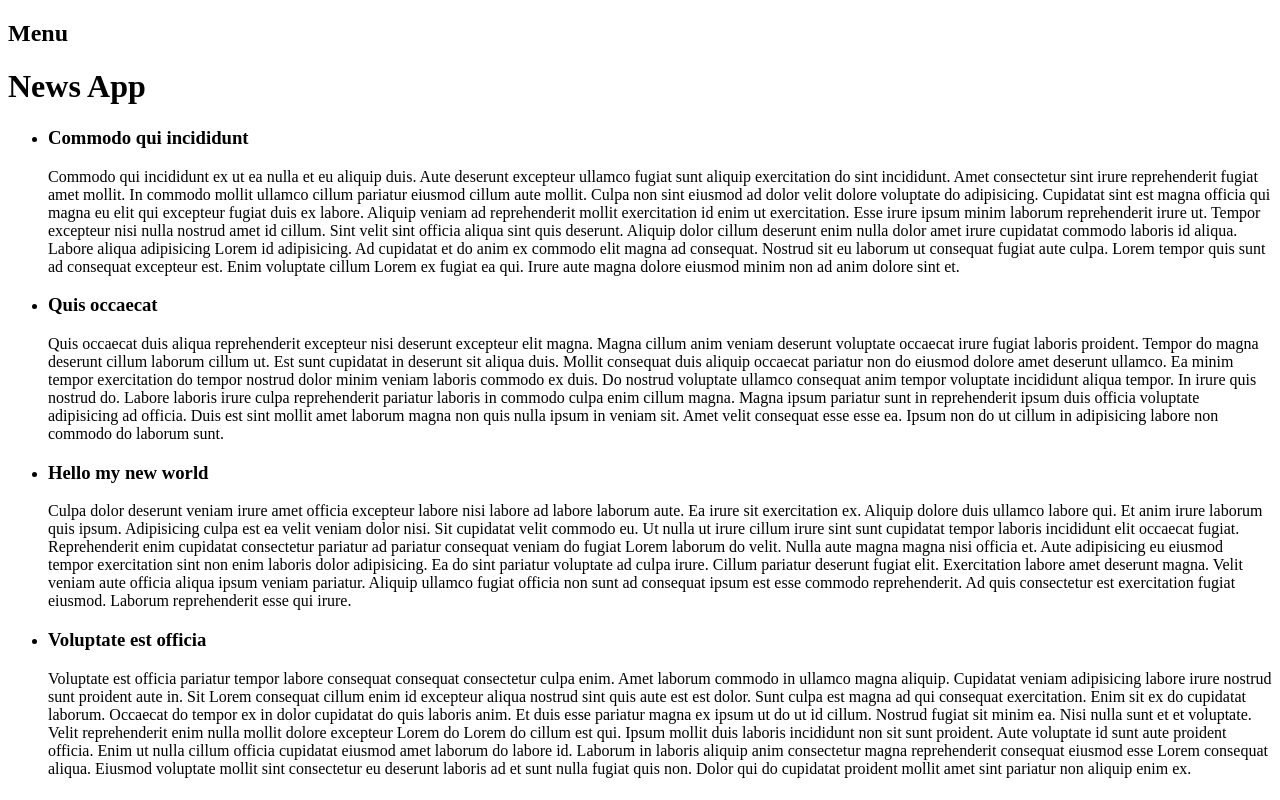
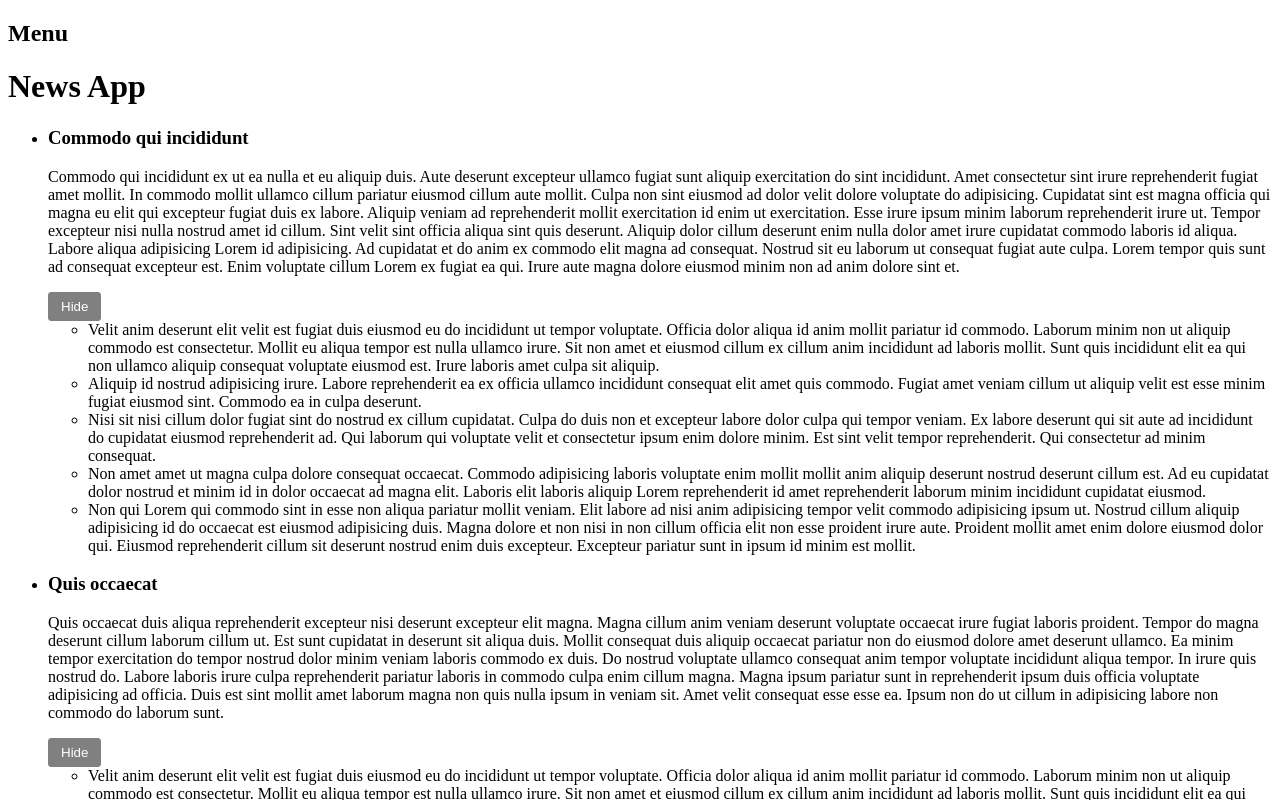
Before and after one commit to romabelka/js_ru_14_08, a React app: page / in a window 1280 px wide. Shown: the top 800 px of the page. Built offline with nearby package versions, Linux system fonts and the light colour scheme.

Commit message:
added comments, onclick on button to hide/show, change the text

```diff
--- a/src/Article.js
+++ b/src/Article.js
@@ -1,21 +1,29 @@
-import React, {Component} from 'react'
+import React, { Component } from 'react'
+import Comments from './Comments'
 
 class Article extends Component {
   constructor(props) {
     super(props)
 
     this.state = {
-            isOpen: true
+      isOpen: true,
+      isOpenComment: true
     }
   }
 
   render() {
-        const {article} = this.props
+    const { article } = this.props
 
     return (
       <div>
-                <h3 onClick = {this.handleClick}>{article.title}</h3>
+        <h3 onClick={this.handleClick}>{article.title}</h3>
         {this.getBody()}
+        {article.comments && <div>
+          <button onClick={this.handleClickComment} style={{padding: '6px 12px', borderRadius: '3px', border: '1px solid grey', color: 'white', background: 'grey'}}>
+          {this.state.isOpenComment ? 'Hide' : 'Open'}</button>
+          {this.state.isOpenComment && <Comments comments={article.comments} />}
+          </div>
+        }
       </div>
     )
   }
@@ -23,6 +31,12 @@ class Article extends Component {
   handleClick = () => {
     this.setState({
       isOpen: !this.state.isOpen
+    })
+  }
+
+  handleClickComment = () => {
+    this.setState({
+      isOpenComment: !this.state.isOpenComment
     })
   }
 
--- /dev/null
+++ b/src/Comments.js
@@ -0,0 +1,21 @@
+import React, { Component } from 'react'
+
+class Comments extends Component {
+  constructor(props) {
+    super(props)
+  }
+
+  getComments() {
+    return this.props.comments.map(comment => <li key={comment.id}>{comment.text}</li>)
+  }
+  render() {
+
+    return (
+      <ul>
+        {this.getComments()}
+      </ul>
+    )
+  }
+}
+
+export default Comments
```
Also changed, not shown: src/ArticleList.js (+7 -6 lines). Lines whose indentation alone changed are shown as unchanged.
